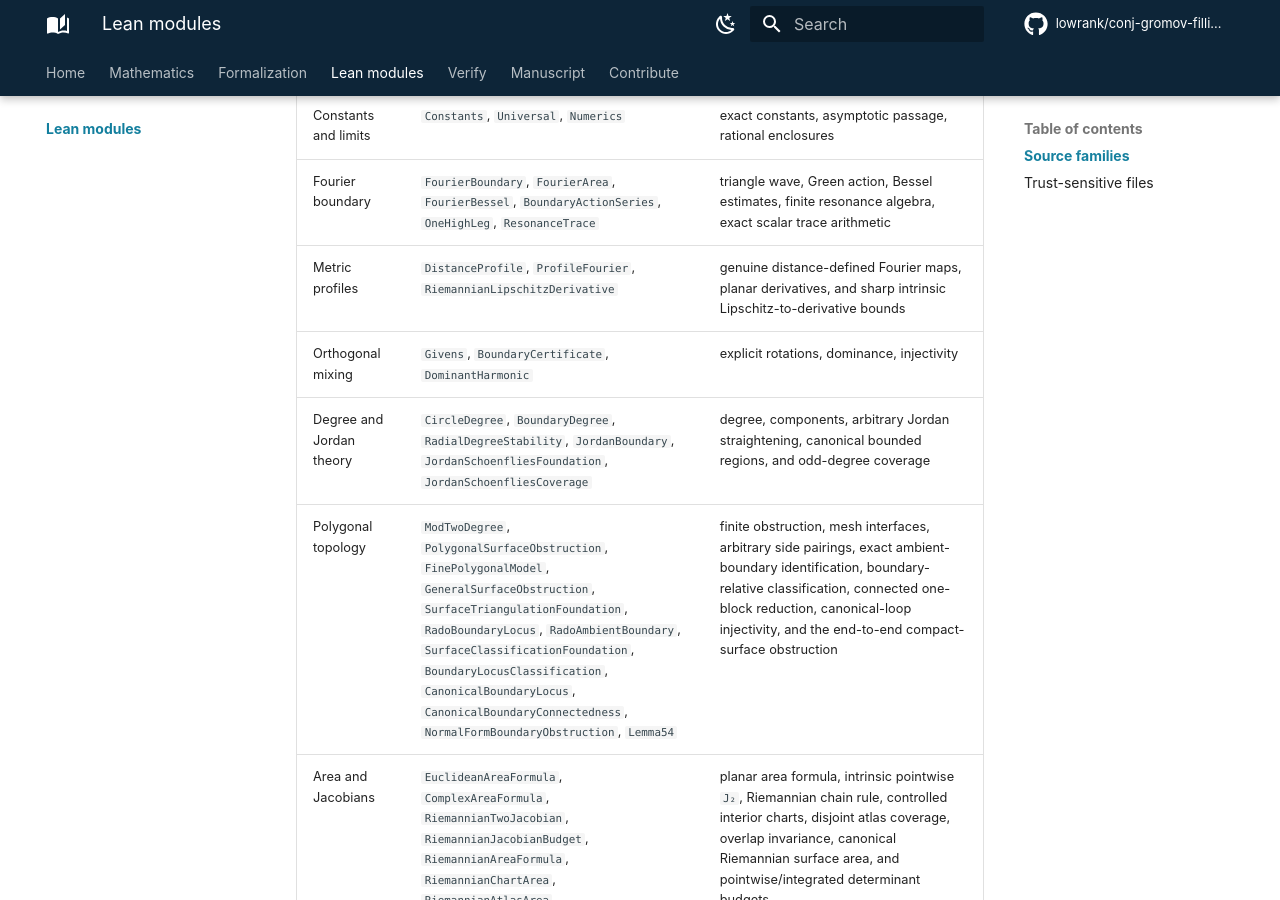
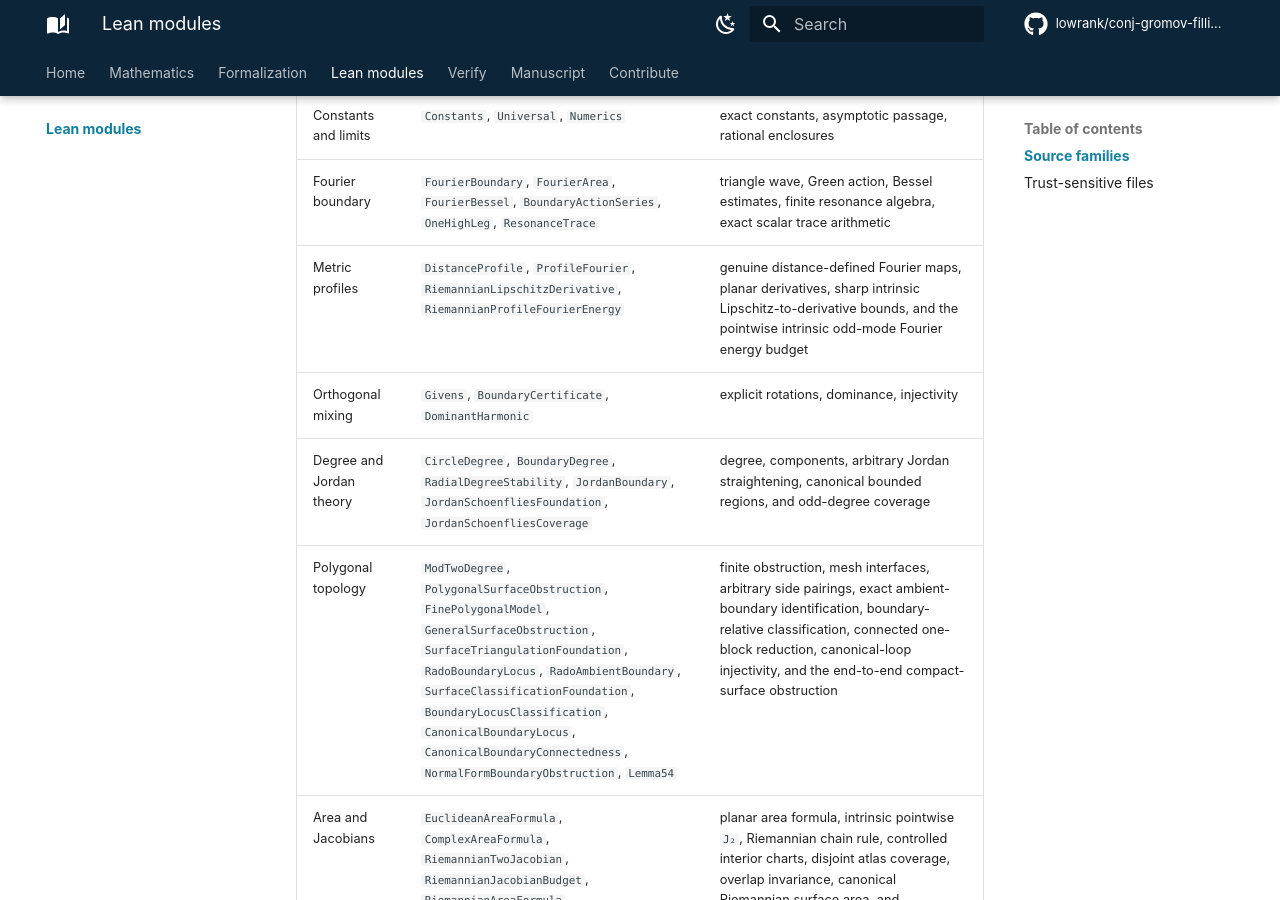
Before and after one commit to lowrank/gromov-filling-lower-bound, an MkDocs documentation site: the page built from docs/modules.md, in a window 1280 px wide and 900 px high, scrolled down 377 px. Built offline with MkDocs 1.6.1 and Material for MkDocs 9.7.7, drawn with Linux system fonts in a browser that asks for light colours; comment, search, counter and statistics services are not loaded.

Commit message:
feat: bound intrinsic surface Fourier energy

```diff
--- a/docs/modules.md
+++ b/docs/modules.md
@@ -9,7 +9,7 @@ module list and fails if any source file is missing from the umbrella.
 |---|---|---|
 | Constants and limits | `Constants`, `Universal`, `Numerics` | exact constants, asymptotic passage, rational enclosures |
 | Fourier boundary | `FourierBoundary`, `FourierArea`, `FourierBessel`, `BoundaryActionSeries`, `OneHighLeg`, `ResonanceTrace` | triangle wave, Green action, Bessel estimates, finite resonance algebra, exact scalar trace arithmetic |
-| Metric profiles | `DistanceProfile`, `ProfileFourier`, `RiemannianLipschitzDerivative` | genuine distance-defined Fourier maps, planar derivatives, and sharp intrinsic Lipschitz-to-derivative bounds |
+| Metric profiles | `DistanceProfile`, `ProfileFourier`, `RiemannianLipschitzDerivative`, `RiemannianProfileFourierEnergy` | genuine distance-defined Fourier maps, planar derivatives, sharp intrinsic Lipschitz-to-derivative bounds, and the pointwise intrinsic odd-mode Fourier energy budget |
 | Orthogonal mixing | `Givens`, `BoundaryCertificate`, `DominantHarmonic` | explicit rotations, dominance, injectivity |
 | Degree and Jordan theory | `CircleDegree`, `BoundaryDegree`, `RadialDegreeStability`, `JordanBoundary`, `JordanSchoenfliesFoundation`, `JordanSchoenfliesCoverage` | degree, components, arbitrary Jordan straightening, canonical bounded regions, and odd-degree coverage |
 | Polygonal topology | `ModTwoDegree`, `PolygonalSurfaceObstruction`, `FinePolygonalModel`, `GeneralSurfaceObstruction`, `SurfaceTriangulationFoundation`, `RadoBoundaryLocus`, `RadoAmbientBoundary`, `SurfaceClassificationFoundation`, `BoundaryLocusClassification`, `CanonicalBoundaryLocus`, `CanonicalBoundaryConnectedness`, `NormalFormBoundaryObstruction`, `Lemma54` | finite obstruction, mesh interfaces, arbitrary side pairings, exact ambient-boundary identification, boundary-relative classification, connected one-block reduction, canonical-loop injectivity, and the end-to-end compact-surface obstruction |
```
Also changed, not shown: FORMALIZATION.md (+6 -5 lines), 2 other files.
